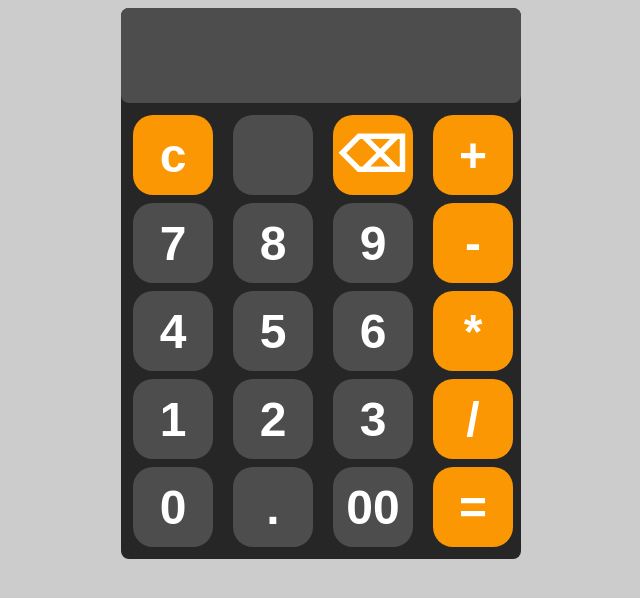
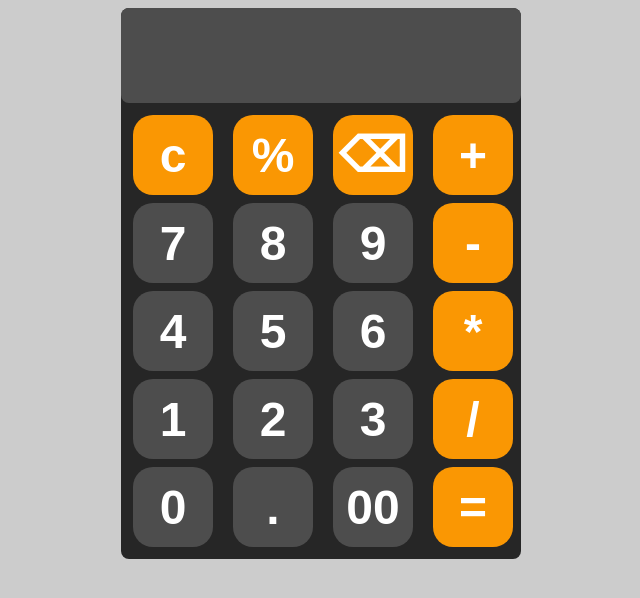
Before and after one commit to mosayed40/calculater, a plain HTML site: page index.html in a window 1280 px wide. Shown: the whole page, without its empty margins (319-959 px from the left). Drawn offline with Linux system fonts and the light colour scheme.

Commit message:
Edit btn

```diff
--- a/index.html
+++ b/index.html
@@ -11,7 +11,7 @@
       <input id="display" readonly />
       <div id="keys">
         <button onclick="clearDisplay()" class="but">c</button>
-        <button ></button>
+        <button onclick="appendToDisplay('%')" class="but">%</button>
         <button onclick="deletDisplay()" class="but">⌫</button>
         <button onclick="appendToDisplay('+')" class="but">+</button>
         <button onclick="appendToDisplay('7')">7</button>
--- a/style.css
+++ b/style.css
@@ -1,7 +1,6 @@
 body {
   display: flex;
   justify-content: center;
-  /* flex-direction: column; */
   align-items: center;
   background-color: #cccccc;
 }
@@ -51,7 +50,8 @@ button {
   margin-left: 12px;
 }
 button:hover {
-  background-color: #666666;
+  /* background-color: #666666; */
+  background: transparent;
 }
 
 button:active {
```
